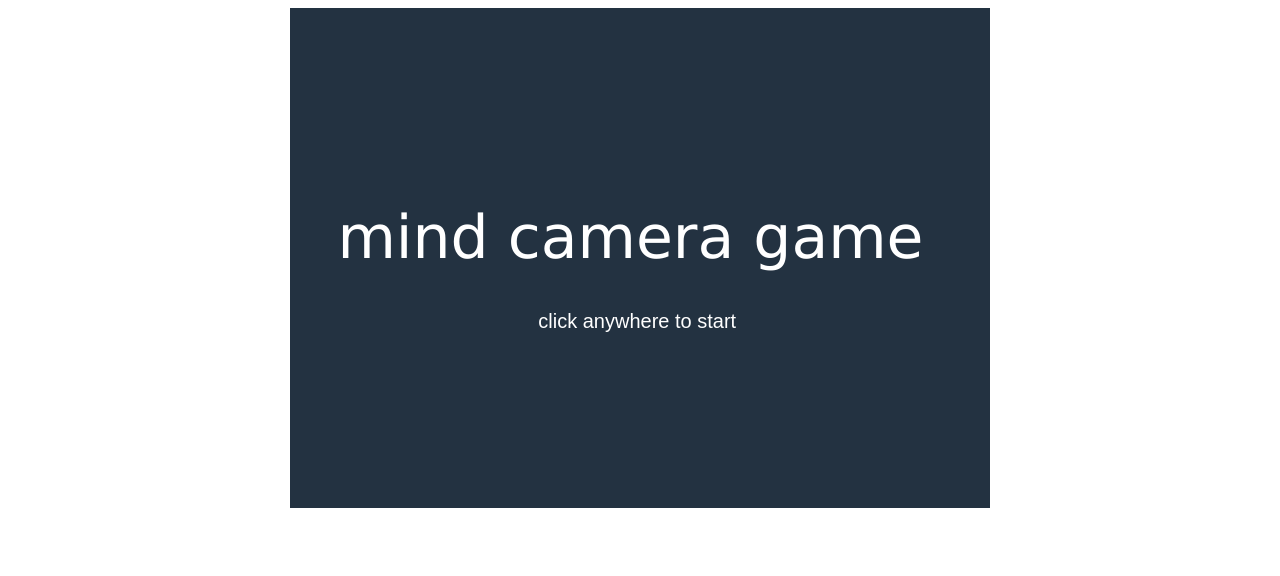
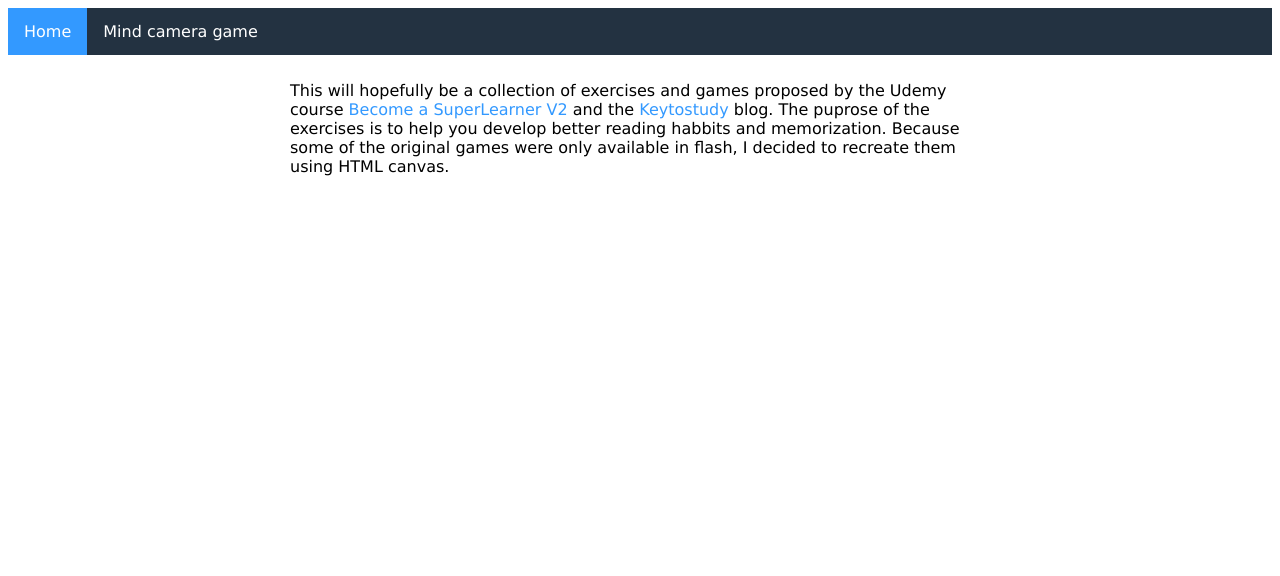
Before and after one commit to hal3e/enhance, a plain HTML site: page index.html in a window 1280 px wide. Drawn offline with Linux system fonts and the light colour scheme.

Commit message:
make folder structure, add seperate index.html, update README

```diff
--- a/index.html
+++ b/index.html
@@ -1,13 +1,19 @@
+<!DOCTYPE html>
+<html>
 <!DOCTYPE html>
 <html>
   <meta charset="UTF-8">
-  <link rel="stylesheet" type="text/css" href="style.css">
+  <link rel="stylesheet" type="text/css" href="style-index.css">
+  <body>
 
-  <body>
-    <div id="game_div">
-      <canvas id="gameCanvas"></canvas>
-    </div>
+    <ul>
+    <li><a class="active" href="index.html">Home</a></li>
+    <li><a href="./mind-camera-game/mind-camera-game.html">Mind camera game</a></li>
+    </ul>
+
+    <div id="home-text">
+      <p> This will hopefully be a collection of exercises and games proposed by the Udemy course <a class="nlink" href="https://www.udemy.com/become-a-superlearner-2-speed-reading-memory-accelerated-learning/">Become a SuperLearner V2</a> and the <a class="nlink" href="http://www.keytostudy.com/category/goldentouch-keytostudy-main/"> Keytostudy</a> blog.  The puprose of the exercises is to help you develop better reading habbits and memorization. Because some of the original games were only available in flash, I decided to recreate them using HTML canvas.</p>
+   </div>
+
   </body>
-
-  <script src="gameScript.js"></script>
 </html>
--- /dev/null
+++ b/mind-camera-game/style.css
@@ -0,0 +1,41 @@
+#gameCanvas {
+  background-color: #233241;
+}
+
+#game_div{
+  padding-top: 10px;
+  width            : 700px;
+  height           : 500px;
+  margin:0 auto;
+}
+
+/*Copied from style-index.css*/
+
+ul {
+  list-style-type: none;
+  margin: 0;
+  padding: 0;
+  overflow: hidden;
+  background-color: #233241;
+  font-family: Verdana;
+}
+
+li {
+  float: left;
+}
+
+li a {
+  display: block;
+  color: white;
+  text-align: center;
+  padding: 14px 16px;
+  text-decoration: none;
+}
+
+li a:hover:not(.active) {
+  background-color: #476685;
+}
+
+.active {
+  background-color: #3399ff;
+}
--- /dev/null
+++ b/style-index.css
@@ -0,0 +1,44 @@
+.nlink {
+  text-decoration: none;
+  color: #3399ff;
+}
+
+p {
+  font-family: Verdana;
+}
+
+#home-text{
+  padding-top: 10px;
+  width            : 700px;
+  height           : 500px;
+  margin:0 auto;
+}
+
+ul {
+  list-style-type: none;
+  margin: 0;
+  padding: 0;
+  overflow: hidden;
+  background-color: #233241;
+  font-family: Verdana;
+}
+
+li {
+  float: left;
+}
+
+li a {
+  display: block;
+  color: white;
+  text-align: center;
+  padding: 14px 16px;
+  text-decoration: none;
+}
+
+li a:hover:not(.active) {
+  background-color: #476685;
+}
+
+.active {
+  background-color: #3399ff;
+}
--- a/style.css
+++ /dev/null
@@ -1,9 +0,0 @@
-#gameCanvas {
-  background-color: #233241;
-}
-
-#game_div{
-  width            : 700px;
-  height           : 500px;
-  margin:0 auto;
-}
```
Also changed, not shown: mind-camera-game/mind-camera-game.html (renamed from mind-camera-game.html, +5 -0 lines), mind-camera-game/gameScript.js (renamed from gameScript.js), 1 other file.
